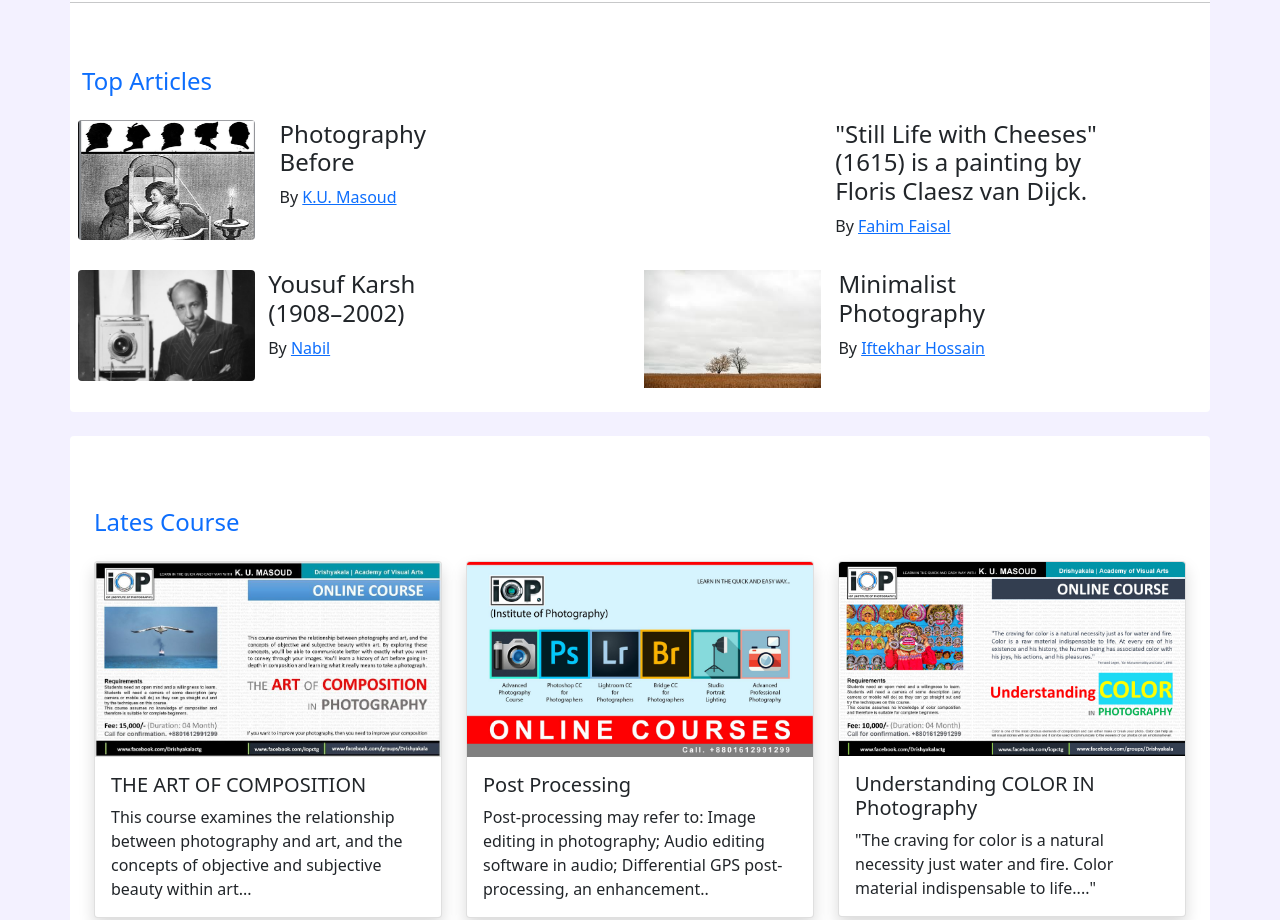
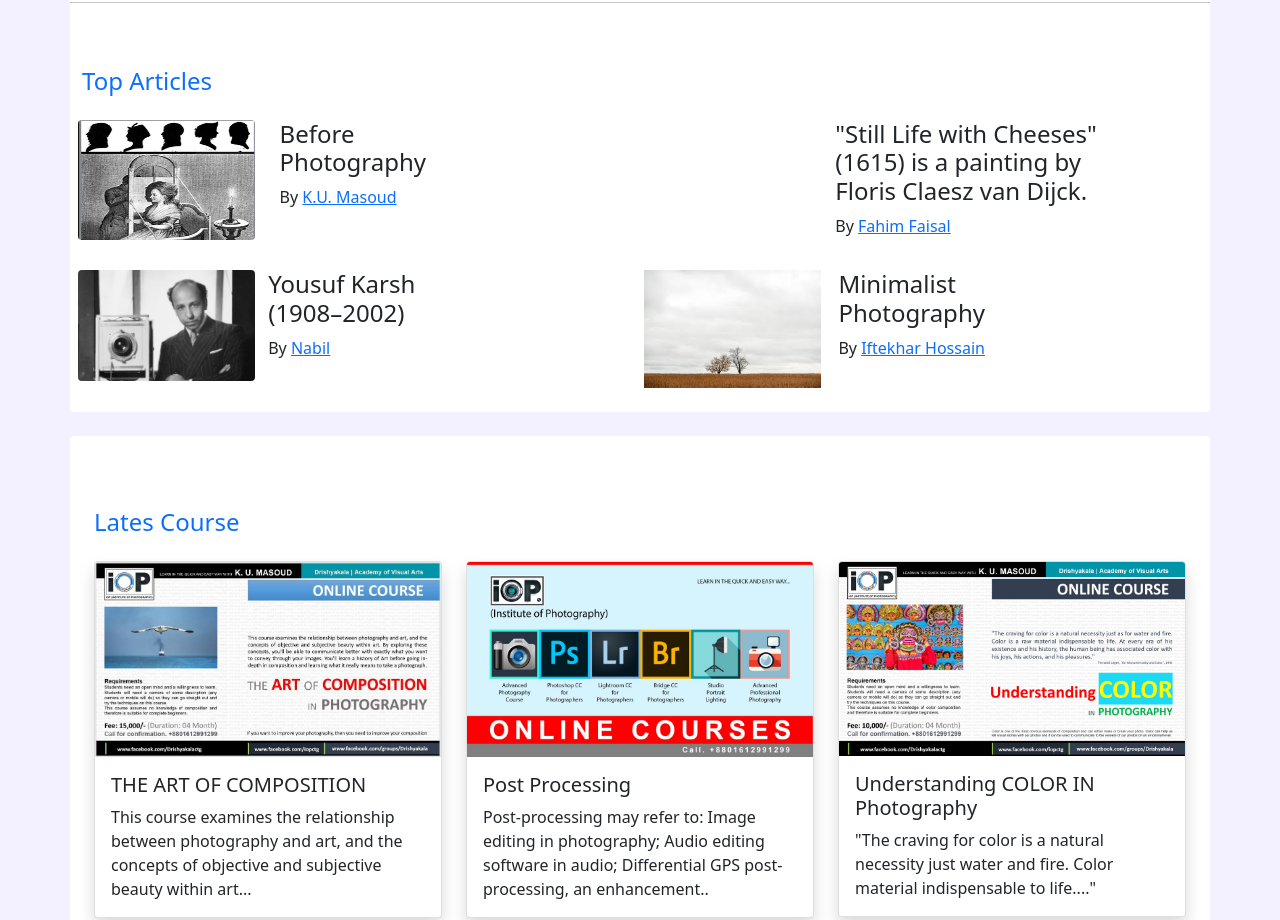
Before and after one commit to MehediHasan16/iop-photographer, a plain HTML site: page index.html in a window 1280 px wide. Shown: the part 840-1760 px from the top of the page. Drawn offline with Linux system fonts and the light colour scheme.

Commit message:
add before

```diff
--- a/index.html
+++ b/index.html
@@ -150,7 +150,7 @@
                                     src="images/before.png" alt="">
                             </div>
                             <div class="ps-5 col-12 col-md-6">
-                                <h4>Photography Before</h4>
+                                <h4>Before Photography </h4>
                                 <p>By <a href="">K.U. Masoud</a></p>
                             </div>
                         </div>
```
